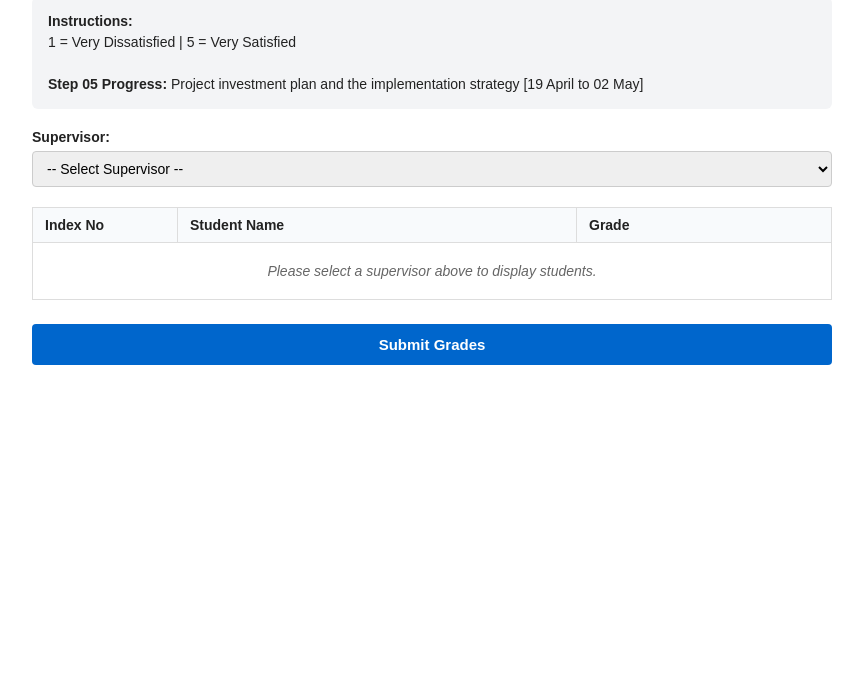
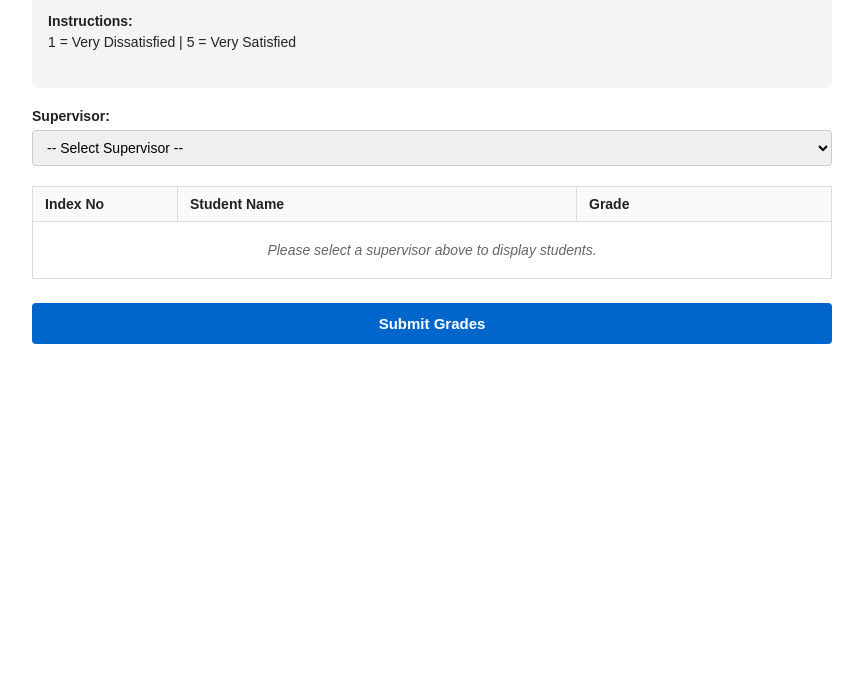
Before and after one commit to Dalpedil/weekly-grading-app, a website: page public/index.html in a window 1280 px wide. Shown: the part 113-800 px from the top of the page, without its empty margins (208-1071 px from the left). Drawn offline with Linux system fonts and the light colour scheme.

Commit message:
Update index.html

```diff
--- a/public/index.html
+++ b/public/index.html
@@ -26,7 +26,7 @@
   <div class="instruction-box">
     <strong>Instructions:</strong><br>
     1 = Very Dissatisfied | 5 = Very Satisfied<br><br>
-    <strong>Step 05 Progress:</strong> Project investment plan and the implementation strategy [19 April to 02 May]
+
   </div>
 
   <form id="gradingForm">
```
